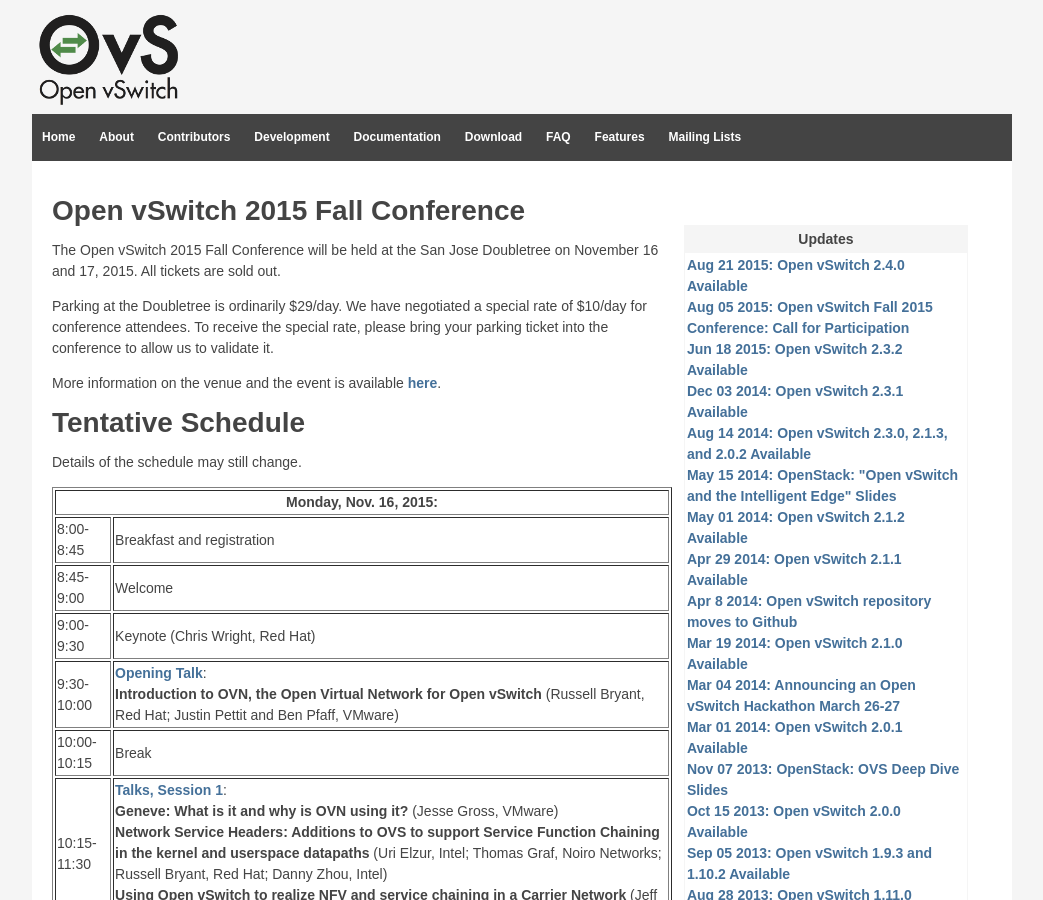
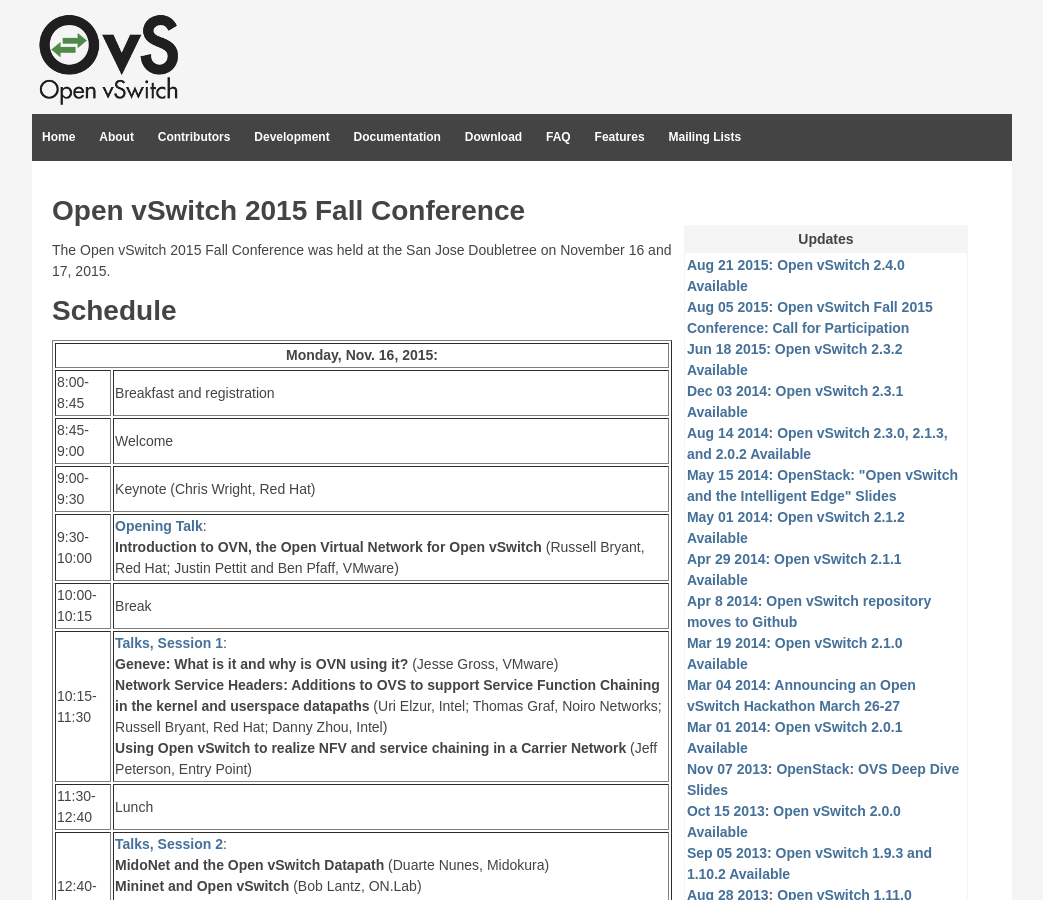
Before and after one commit to openvswitch/openvswitch.github.io, a Jekyll site: the page built from support/ovscon2015/index.html, in a window 1280 px wide and 900 px high. Shown: the whole window, without its empty margins (118-1161 px from the left). Built offline with Jekyll 4.4.1, drawn with Linux system fonts in a browser that asks for light colours; some of the changed text lies outside the part shown.

Commit message:
ovscon2015: Post-event update.

```diff
--- a/index.html
+++ b/index.html
@@ -54,8 +54,9 @@
         </div>
         <div class="textwidget">
           <p>
-	    <a href="support/ovscon2015/">Tentative schedule</a> for this
-	    year's conference, to be held Nov. 16-17, 2015, in San Jose, CA.
+	    This year's conference was held Nov. 16-17, 2015, in San
+	    Jose, CA.
+	    <a href="support/ovscon2015/">More information.</a>
 	  </p>
 	</div>
         <div class="widget-title">
--- a/support/ovscon2015/index.html
+++ b/support/ovscon2015/index.html
@@ -16,27 +16,11 @@
 comments: []
 ---
 <p>
-  The Open vSwitch 2015 Fall Conference will be held at the San Jose
-  Doubletree on November 16 and 17, 2015.  All tickets are sold out.
+  The Open vSwitch 2015 Fall Conference was held at the San Jose
+  Doubletree on November 16 and 17, 2015.
 </p>
 
-<p>
-  Parking at the Doubletree is ordinarily $29/day.  We have negotiated
-  a special rate of $10/day for conference attendees.  To receive the
-  special rate, please bring your parking ticket into the conference
-  to allow us to validate it.
-</p>
-
-<p>
-  More information on the venue and the event is available
-  <a href=https://www.eventbrite.com/e/open-vswitch-fall-2015-conference-tickets-18029784571>here</a>.
-</p>
-
-<h1>Tentative Schedule</h1>
-
-<p>
-  Details of the schedule may still change.
-</p>
+<h1>Schedule</h1>
 
 <table border=1>
   <tr>
```
Also changed, not shown: other parts of support/ovscon2015/index.html (+2 -1 lines).
